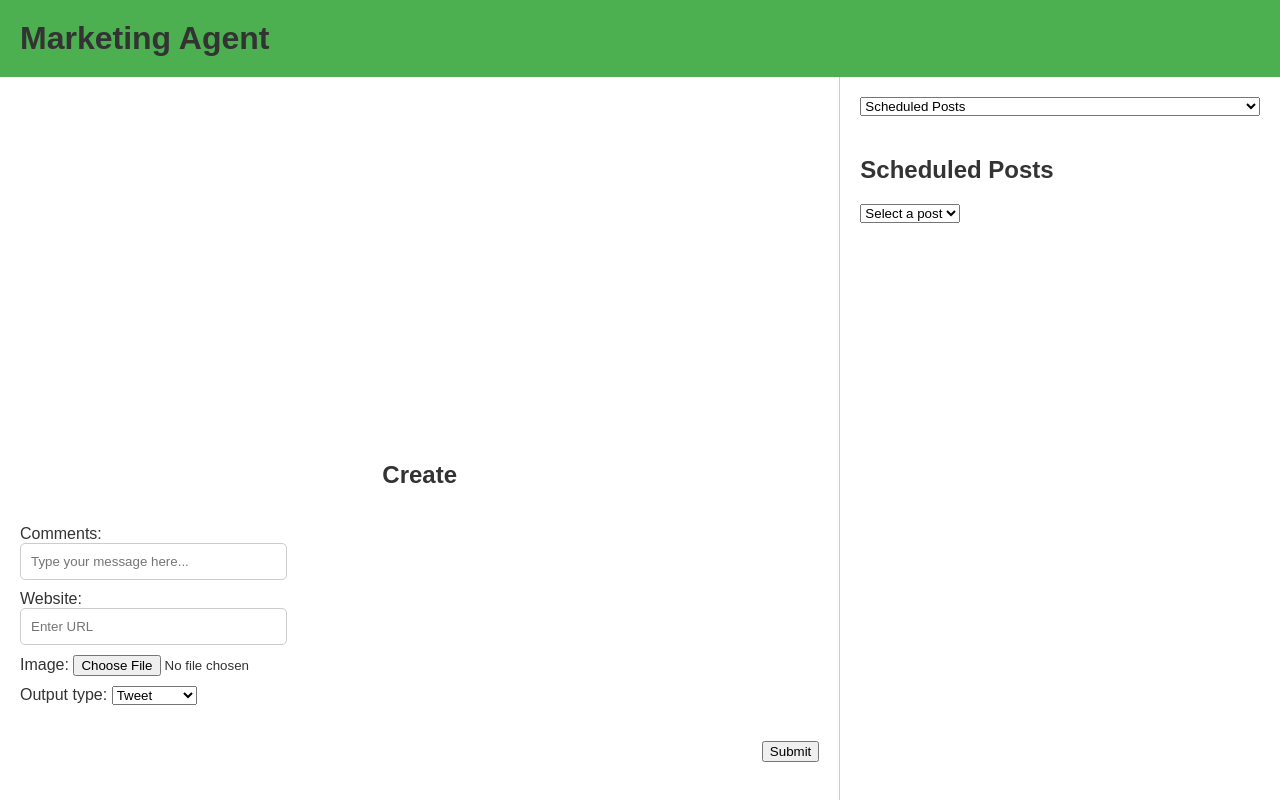
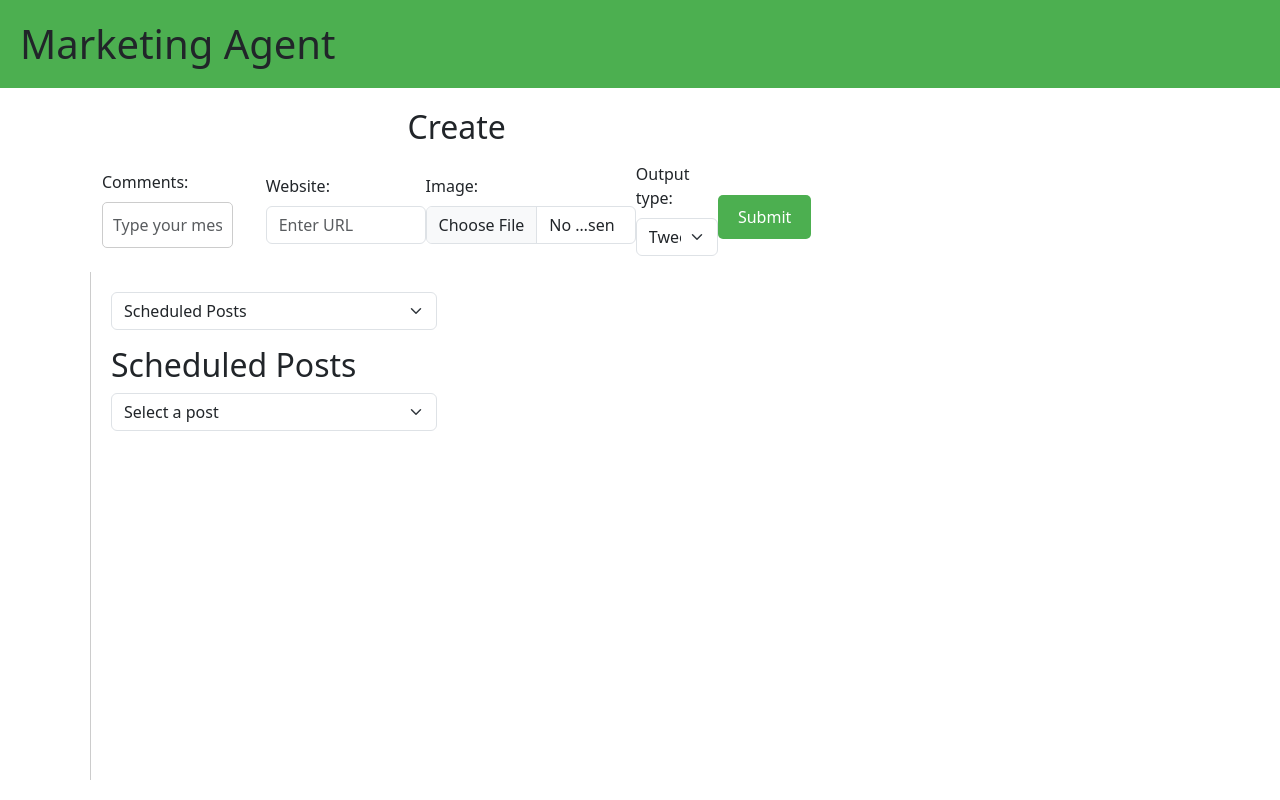
Before and after one commit to mslanden/media-posting-agent, a Python web app: template frontend/templates/index.html in a window 1280 px wide. Run offline with Jinja, Linux system fonts and the light colour scheme; the template is opened without the code that fills it, so the values that code supplies are empty.

Commit message:
(no commit message provided)

```diff
--- a/frontend/templates/index.html
+++ b/frontend/templates/index.html
@@ -5,76 +5,75 @@
     <meta name="viewport" content="width=device-width, initial-scale=1.0">
     <title>Marketing Agent</title>
     <link rel="stylesheet" href="/static/styles.css">
+    <link rel="stylesheet" href="/static/bootstrap.min.css">
 </head>
 <body>
     <header>
         <h1>Marketing Agent</h1>
     </header>
-    <div id="main">
-        <div id="chat-container">
-            <div id="chat-box">
-                <h2 style="text-align: center; margin-bottom: 20px">Create</h2>
+    <div id="main" class="container">
+        <div id="chat-container" class="row">
+            <div id="chat-box" class="col-md-8">
+                <h2 class="text-center mb-3">Create</h2>
                 <form id="chat-form">
-                    <ul style="list-style-type: none; padding: 0">
-                        <li style="margin-bottom: 10px">
-                            <label for="message">Comments:</label>
-                            <input type="text" id="message" name="message" placeholder="Type your message here..." required>
-                        </li>
-                        <li style="margin-bottom: 10px">
-                            <label for="url">Website:</label>
-                            <input type="url" id="url" name="url" placeholder="Enter URL" class="wide-input">
-                        </li>
-                        <li style="margin-bottom: 10px">
-                            <label for="image">Image:</label>
-                            <input type="file" id="image" name="image" accept="image/*">
-                        </li>
-                        <li style="margin-bottom: 10px">
-                            <label for="mediaType">Output type:</label>
-                            <select id="mediaType" name="mediaType">
+                    <div class="mb-3">
+                        <label for="message" class="form-label">Comments:</label>
+                        <input type="text" class="form-control" id="message" name="message" placeholder="Type your message here..." required>
+                    </div>
+                    <div class="mb-3">
+                        <label for="url" class="form-label">Website:</label>
+                        <input type="url" class="form-control" id="url" name="url" placeholder="Enter URL">
+                    </div>
+                    <div class="mb-3">
+                        <label for="image" class="form-label">Image:</label>
+                        <input type="file" class="form-control" id="image" name="image" accept="image/*">
+                    </div>
+                    <div class="mb-3">
+                        <label for="mediaType" class="form-label">Output type:</label>
+                        <select class="form-select" id="mediaType" name="mediaType">
                             <option value="tweet">Tweet</option>
                             <option value="linkedin">LinkedIn</option>
                             <option value="article">Article</option>
                             <option value="newsletter">Newsletter</option>
                         </select>
-                        </li>
-                    </ul>
+                    </div>
+                    <button type="submit" class="btn btn-primary">Submit</button>
                 </form>
-                <button type="submit" style="margin-top: 10px; margin-left: auto; display: block;">Submit</button>
-                <br>
-                <div id="chat-log"></div>
             </div>
-        </div>
-        <div id="sidebar">
-            <div id="sidebar-tabs">
-                <select id="sidebar-select">
+            <div id="sidebar" class="col-md-4">
+                <div id="sidebar-tabs" class="mb-3">
+                    <select id="sidebar-select" class="form-select">
                         <option value="scheduled-posts">Scheduled Posts</option>
                         <option value="api-keys">API Keys</option>
                         <option value="settings">Settings</option>
                     </select>
                 </div>
-            <div id="scheduled-posts">
+                <div id="scheduled-posts" class="mb-3">
                     <h2>Scheduled Posts</h2>
-                <select id="scheduled-posts-select">
+                    <select id="scheduled-posts-select" class="form-select">
                         <option value="">Select a post</option>
                     </select>
                 </div>
-            <div id="settings">
+                <div id="settings" class="mb-3">
                     <h2>Settings</h2>
-                <div>
-                    <label for="dark-mode-toggle">Dark Mode:</label>
-                    <input type="checkbox" id="dark-mode-toggle">
+                    <div class="mb-3">
+                        <div class="form-check">
+                            <input class="form-check-input" type="checkbox" id="dark-mode-toggle">
+                            <label class="form-check-label" for="dark-mode-toggle">Dark Mode</label>
                         </div>
-                <div>
-                    <label for="model-select">Model:</label>
-                    <select id="model-select">
+                    </div>
+                    <div class="mb-3">
+                        <label for="model-select" class="form-label">Model:</label>
+                        <select class="form-select" id="model-select">
                             <option value="openai">OpenAI</option>
                             <option value="anthropic">Anthropic</option>
                             <option value="gemini">Gemini</option>
                         </select>
                     </div>
-                <div>
-                    <label for="api-key-input">API Key:</label>
-                    <input type="text" id="api-key-input">
+                    <div class="mb-3">
+                        <label for="api-key-input" class="form-label">API Key:</label>
+                        <input type="text" class="form-control" id="api-key-input">
+                    </div>
                 </div>
             </div>
         </div>
--- a/frontend/templates/styles.css
+++ b/frontend/templates/styles.css
@@ -17,6 +17,17 @@ body {
     height: 100vh;
     background-color: var(--bg-color);
     color: var(--text-color);
+}
+/* Remove or comment out existing styles that conflict with Bootstrap */
+#sidebar-tabs {
+    display: flex;
+    flex-direction: column;
+    margin-bottom: 20px;
+}
+#scheduled-posts,
+#api-keys,
+#settings {
+    display: block; /* Ensure sections are visible */
 }
 header {
     background-color: #4CAF50; /* Example color - change as needed */
```
Lines whose indentation alone changed are shown as unchanged.
